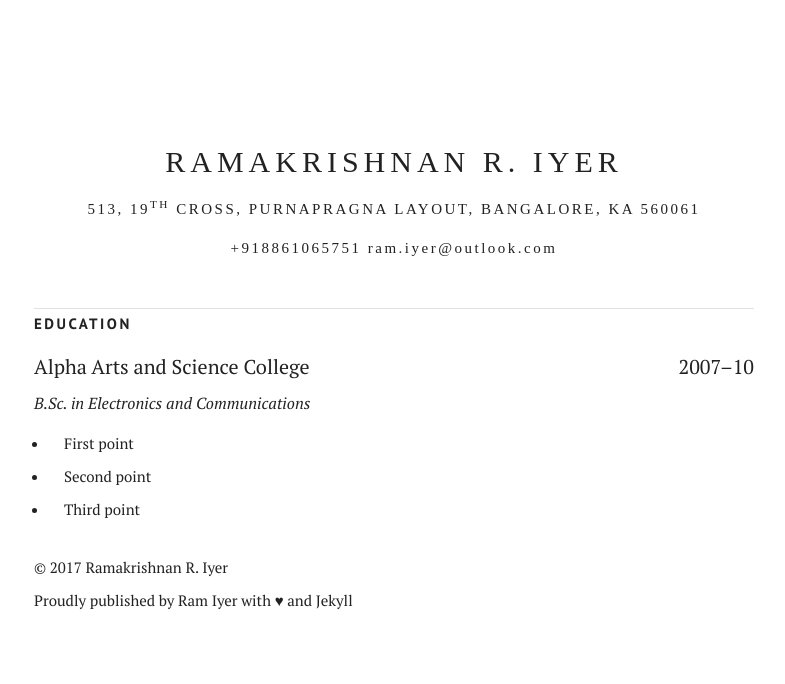
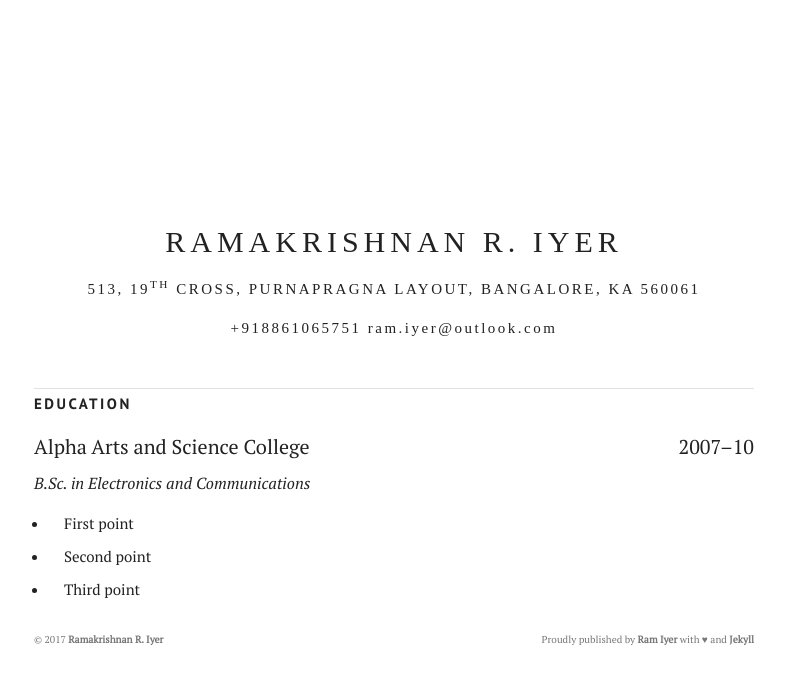
Before and after one commit to theramiyer/resume, a Jekyll site: the page built from index.html, in a window 1280 px wide. Shown: the top 684 px of the page, without its empty margins (246-1031 px from the left). Built offline with Jekyll 4.4.1, drawn with Linux system fonts in a browser that asks for light colours; some web fonts are replaced.

Commit message:
Add custom CSS for copyright and powered-by

```diff
--- a/css/skeleton.css
+++ b/css/skeleton.css
@@ -454,3 +454,38 @@
 
 /* Larger than Desktop HD */
 @media (min-width: 1200px) {}
+
+
+/* Custom CSS */
+.site-footer {
+    position: relative;
+    margin: 8rem 0 0 0;
+    font-size: 1rem;
+    line-height: 1.75em;
+    color: #777;
+}
+
+.site-footer a {
+    color: #777;
+    text-decoration: none;
+    font-weight: bold;
+}
+
+.site-footer a:hover {
+    border-bottom: #777 1px solid;
+}
+
+.poweredby {
+    display: block;
+    width: 45%;
+    float: right;
+    text-align: right;
+    margin-bottom: 2rem;
+}
+
+.copyright {
+    display: block;
+    width: 45%;
+    float: left;
+    margin-bottom: 2rem;
+}
```
